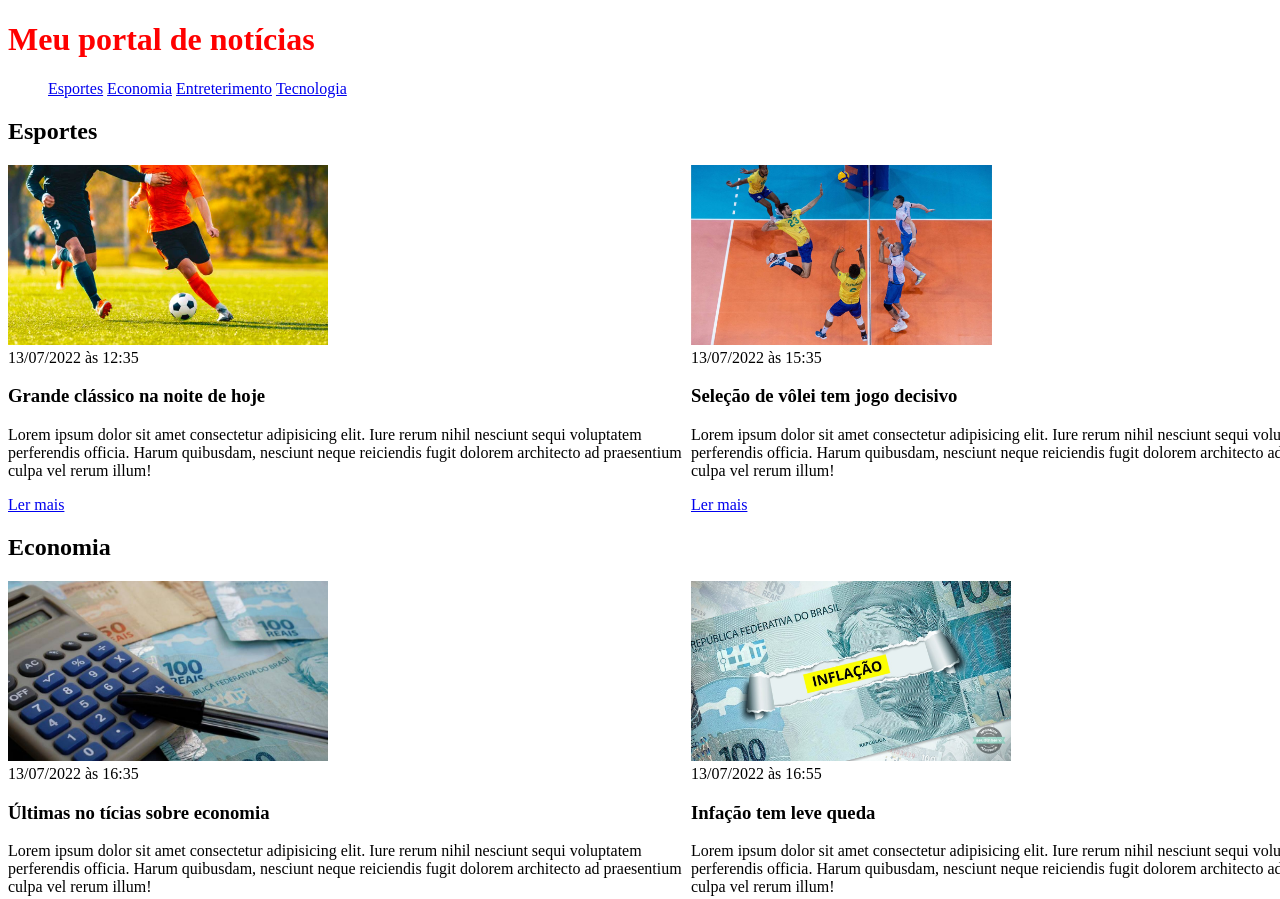
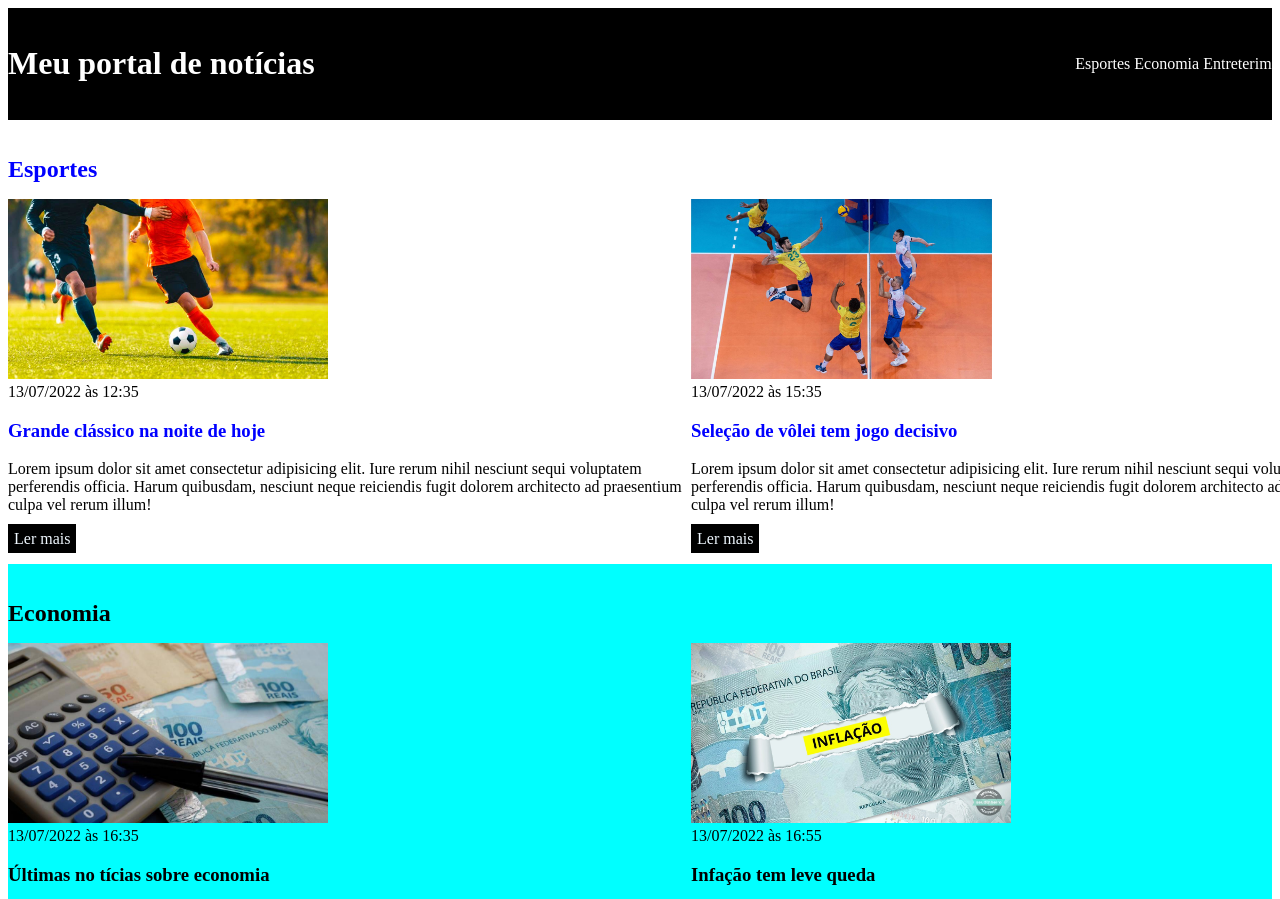
Before and after one commit to 5221522/exerc-cio-m-dulo-4, a plain HTML site: page index.html in a window 1280 px wide. Shown: the top 899 px of the page. Drawn offline with Linux system fonts and the light colour scheme.

Commit message:
Add files via upload

```diff
--- a/index.html
+++ b/index.html
@@ -14,22 +14,22 @@
     <nav>
         <ul>
             <li>
-                <a href="#" title="Ir para a seção de esportes">Esportes</a>
+                <a href="#sport" title="Ir para a seção de esportes">Esportes</a>
             </li>
             <li>
-                <a href="#" title="Ir para a seção de notícias">Economia</a>
+                <a href="#economy" title="Ir para a seção de notícias">Economia</a>
             </li>
             <li>
-                <a href="#" title="Ir para a seção de entreterimento">Entreterimento</a>
+                <a href="#entertaiment" title="Ir para a seção de entreterimento">Entreterimento</a>
             </li>
             <li>
-                <a href="#" title="Ir para a seção de tecnologia">Tecnologia</a>
+                <a href="#tecnology" title="Ir para a seção de tecnologia">Tecnologia</a>
             </li>
         </ul>
     </nav>
 </div>
   </header>
-  <section>
+  <section id="sport">
     <div class="conteiner">
     <h2>Esportes</h2>
     <div class="articles">
@@ -58,7 +58,7 @@
     </div>
     </div>
     </section>
-    <section>
+    <section id="economy">
         <div class="conteiner">
     <h2>Economia</h2>
     <div class="articles">
@@ -88,7 +88,7 @@
     </div>
     </section>
 </section>
-<section id="entertainment">
+<section id="entertaiment">
     <div class="conteiner">
     <h2>Entreterimento</h2>
     <div class="articles">
--- a/main.css
+++ b/main.css
@@ -1,30 +1,68 @@
-h1 {
-    color: red
+
+
+* {
+    box-sizing: border-box;
+    margin: 3;
+    padding: 3;
 }
 
 #tecnology h3 {
-    color: green
+    color: #000
 }
 
 #tecnology h2 {
-    color: green
+    color: #000
 }
 
-#entertainment h3 {
+#sport h3 {
     color: blue
 }
 
-#entertainment h2 {
+#sport h2 {
     color: blue
 }
 
+
+#entertaiment h3 {
+    color: blue
+}
+
+#entertaiment h2 {
+    color: blue
+}
+section {
+    padding: 16px 0;
+}
+
+section h2 {
+    margin-bottom: 16px;
+}
+
+header .conteiner {
+    display: flex;
+    align-items: center;
+    justify-content: space-between;
+}
+
+body > header {
+    background-color: black;
+    padding: 16px 0;
+    color: #fff;
+}
+
 header li {
-    display: inline
+    display: inline;
+    text-decoration: none;
+}
+
+header li a {
+    color: #fff;
+    text-decoration: none;
 }
 
 .conteiner {
     width: 1366px;
-    margin: 0 auto;
+    margin: 0 auto 0 auto;
 }
 
 .articles {
@@ -39,3 +77,22 @@ header li {
 .articles article {
     width: 50%;
 }
+
+.articles article a {
+    background-color: #000;
+    color:aliceblue;
+    padding: 6px;
+    text-decoration: none;
+}
+
+.articles article a:hover {
+    text-decoration: underline;
+}
+
+#economy {
+    background-color: aqua;
+}
+
+#tecnology {
+    background-color: aqua;
+}
```
